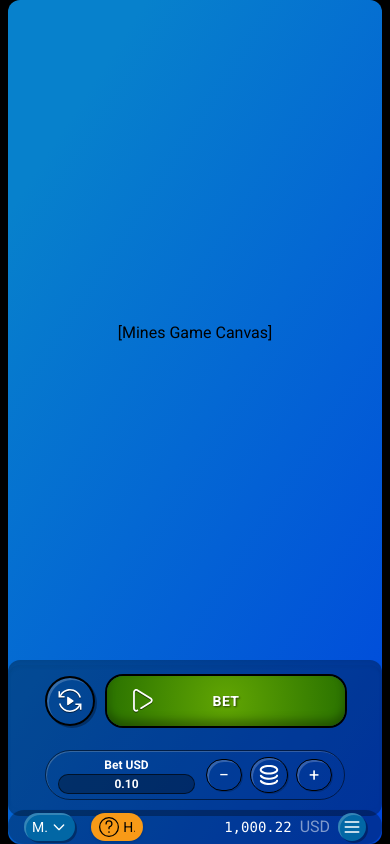
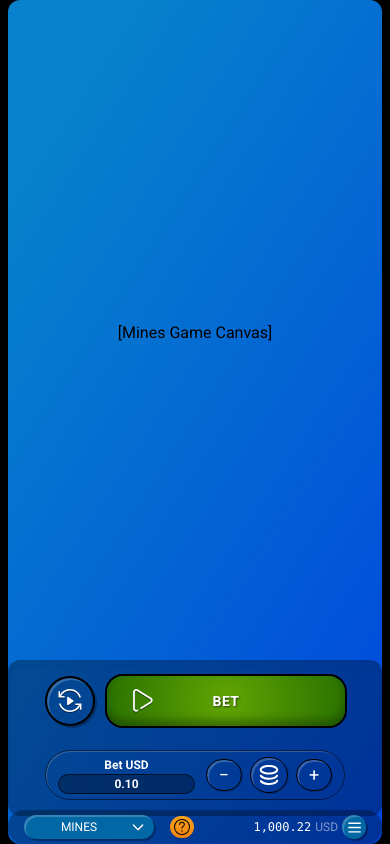
Before and after one commit to BelskviK/Vue-PIXI, a Vue app: page /games/1 in a window 390 px wide. Built offline with nearby package versions, Linux system fonts and the light colour scheme.

Commit message:
header responsived

```diff
--- a/src/components/Header.vue
+++ b/src/components/Header.vue
@@ -6,7 +6,7 @@
       <!-- game selector button -->
       <button
         @click="toggleDropdown"
-        class="flex items-center justify-center w-[30%] h-7 rounded-3xl shadow text-white text-sm px-2 transition-transform duration-100 active:translate-y-[2px] shadow-[2px_2px_0_rgba(0,0,0,0.3),inset_2px_2px_0_rgba(255,255,255,0.2)]"
+        class="flex items-center justify-center w-[130px] h-[24px] rounded-3xl shadow text-white text-[12px] px-2 transition-transform duration-100 active:translate-y-[2px] shadow-[2px_2px_0_rgba(0,0,0,0.3),inset_2px_2px_0_rgba(255,255,255,0.2)]"
         :style="{ backgroundColor: theme.btn }"
       >
         <span class="flex-1 text-center font-normal truncate">
@@ -31,19 +31,25 @@
       <!-- how to play button (static color) -->
       <button
         @click="openHowToPlayModal"
-        class="flex items-center justify-center w-[30%] h-7 rounded-3xl shadow bg-[#f89a17] text-black text-sm px-2 transition-transform duration-100 active:translate-y-[2px] active:shadow-inner"
+        class="flex items-center justify-center md:w-[150px] h-[22px] rounded-3xl shadow bg-[linear-gradient(to_bottom,_#f9a119,_#f38410)] text-black text-[12px] md:px-2 transition-transform duration-100 active:translate-y-[2px] active:shadow-inner"
       >
-        <img :src="howTo" alt="" class="w-5 h-5 mr-1 filter brightness-0" />
-        <span class="flex-1 text-center truncate">HOW TO PLAY?</span>
+        <img
+          :src="howTo"
+          alt=""
+          class="w-[16px] h-[16px] mx-1 md:mr-1 filter brightness-0"
+        />
+        <span class="hidden md:flex flex-1 text-center truncate"
+          >HOW TO PLAY?</span
+        >
       </button>
     </div>
 
-    <div class="flex justify-end items-center w-[50%] space-x-2">
-      <p class="font-mono text-sm">{{ balance.toLocaleString() }}</p>
+    <div class="flex justify-end items-center w-[50%] space-x-1 text-[12px]">
+      <p class="font-mono">{{ balance.toLocaleString() }}</p>
       <p class="opacity-50">USD</p>
       <button
         @click="openMenu"
-        class="p-1 rounded-full transition-transform duration-100 active:translate-y-[2px] shadow-[2px_2px_0_rgba(0,0,0,0.3),inset_2px_2px_0_rgba(255,255,255,0.2)]"
+        class="p-1 rounded-full w-[24px] h-[24px] transition-transform duration-100 active:translate-y-[2px] shadow-[2px_2px_0_rgba(0,0,0,0.3),inset_2px_2px_0_rgba(255,255,255,0.2)]"
         :style="{ backgroundColor: theme.btn }"
         aria-label="Open menu"
       >
@@ -51,7 +57,7 @@
           xmlns="http://www.w3.org/2000/svg"
           class="w-5 h-5"
           fill="none"
-          viewBox="0 0 24 24"
+          viewBox="0 0 28 28"
           stroke="currentColor"
         >
           <path
```
